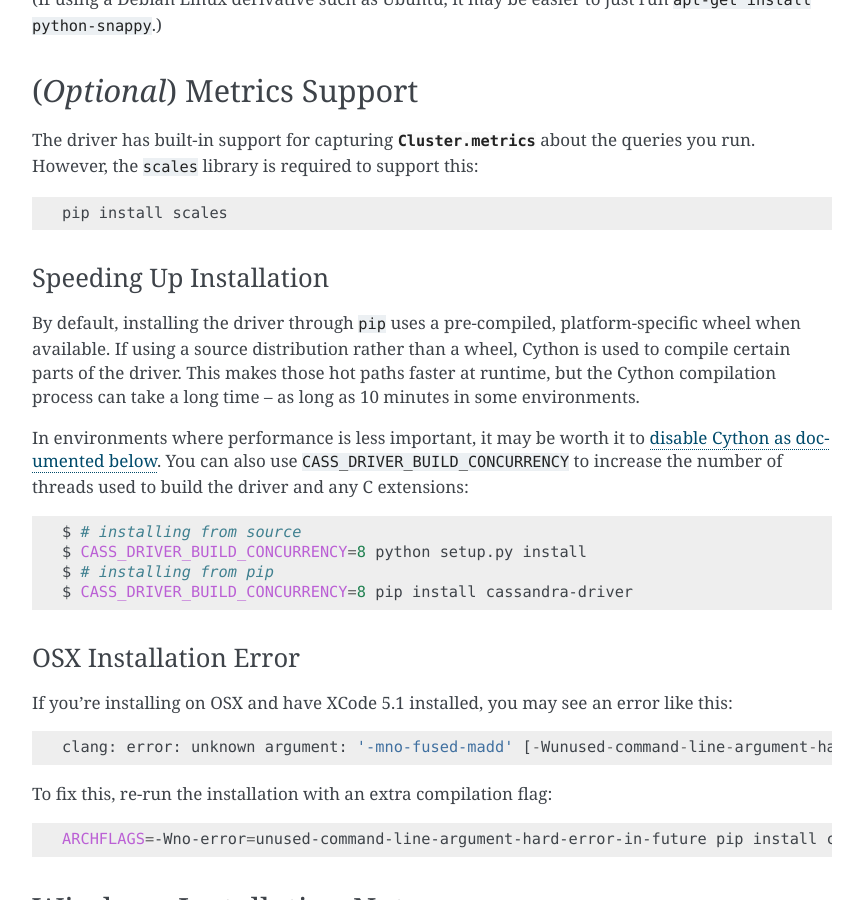
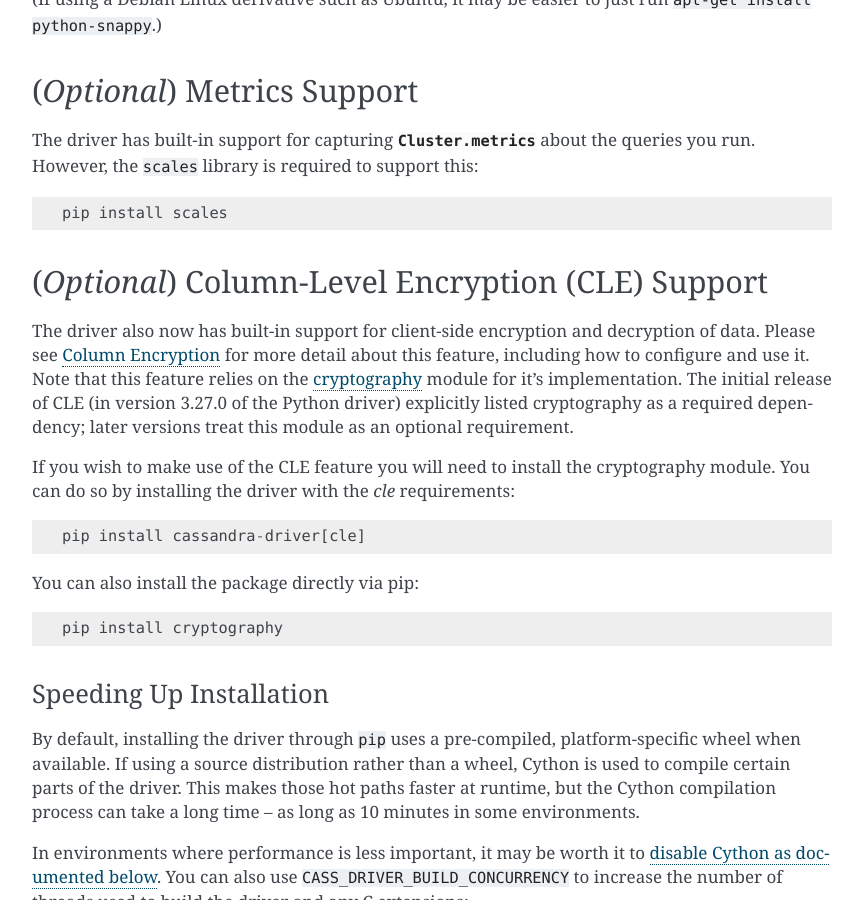
Before and after one commit to datastax/python-driver, a Sphinx documentation site: the page built from docs/installation.rst, in a window 1280 px wide and 900 px high, scrolled down 1412 px. Shown: the whole window, without its empty margins (258-1121 px from the left). Built offline with Sphinx 7.4.7, drawn with Linux system fonts in a browser that asks for light colours; pages that are not in the unit, such as notebooks, are missing from menus; some of the changed text lies outside the part shown.

Commit message:
Doc updates

```diff
--- a/docs/column_encryption.rst
+++ b/docs/column_encryption.rst
@@ -24,7 +24,8 @@
 
     import os
 
-    from cassandra.policies import ColDesc, AES256ColumnEncryptionPolicy, AES256_KEY_SIZE_BYTES
+    from cassandra.policies import ColDesc
+    from cassandra.column_encryption.policies import AES256ColumnEncryptionPolicy, AES256_KEY_SIZE_BYTES
 
     key = os.urandom(AES256_KEY_SIZE_BYTES)
     cl_policy = AES256ColumnEncryptionPolicy()
--- a/docs/installation.rst
+++ b/docs/installation.rst
@@ -26,7 +26,7 @@
 
     python -c 'import cassandra; print cassandra.__version__'
 
-It should print something like "3.22.0".
+It should print something like "3.27.0".
 
 .. _installation-datastax-graph:
 
@@ -67,6 +67,24 @@
 
     pip install scales
 
+(*Optional*) Column-Level Encryption (CLE) Support
+--------------------------------------------------
+The driver also now has built-in support for client-side encryption and
+decryption of data.  Please see :doc:`column_encryption` for more detail
+about this feature, including how to configure and use it.  Note that this
+feature relies on the `cryptography <https://cryptography.io/en/latest/>`_ module
+for it's implementation.  The initial release of CLE (in version 3.27.0 of the
+Python driver) explicitly listed cryptography as a required dependency; later
+versions treat this module as an optional requirement.
+
+If you wish to make use of the CLE feature you will need to install the cryptography
+module.  You can do so by installing the driver with the `cle` requirements::
+
+    pip install cassandra-driver[cle]
+
+You can also install the package directly via pip::
+
+    pip install cryptography
 
 Speeding Up Installation
 ^^^^^^^^^^^^^^^^^^^^^^^^
```
Also changed, not shown: other parts of docs/installation.rst (+1 -1 lines).
